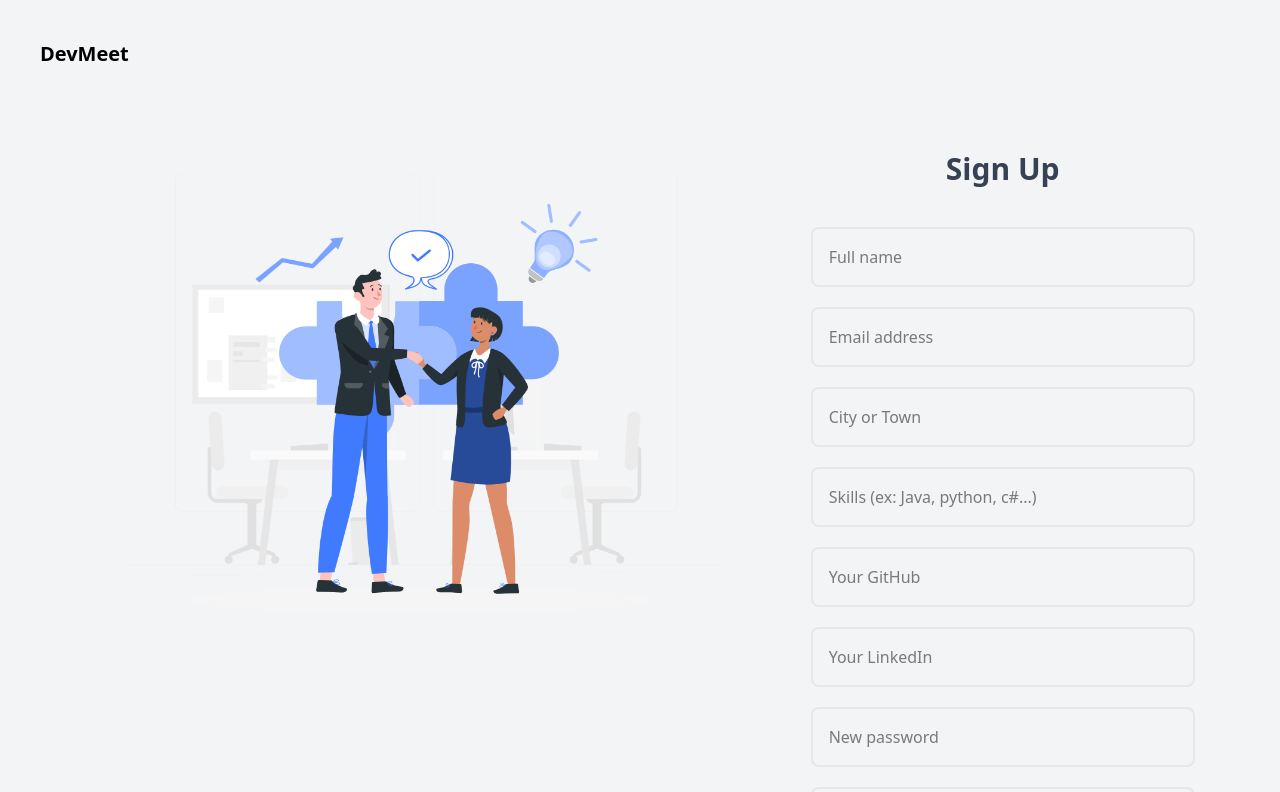
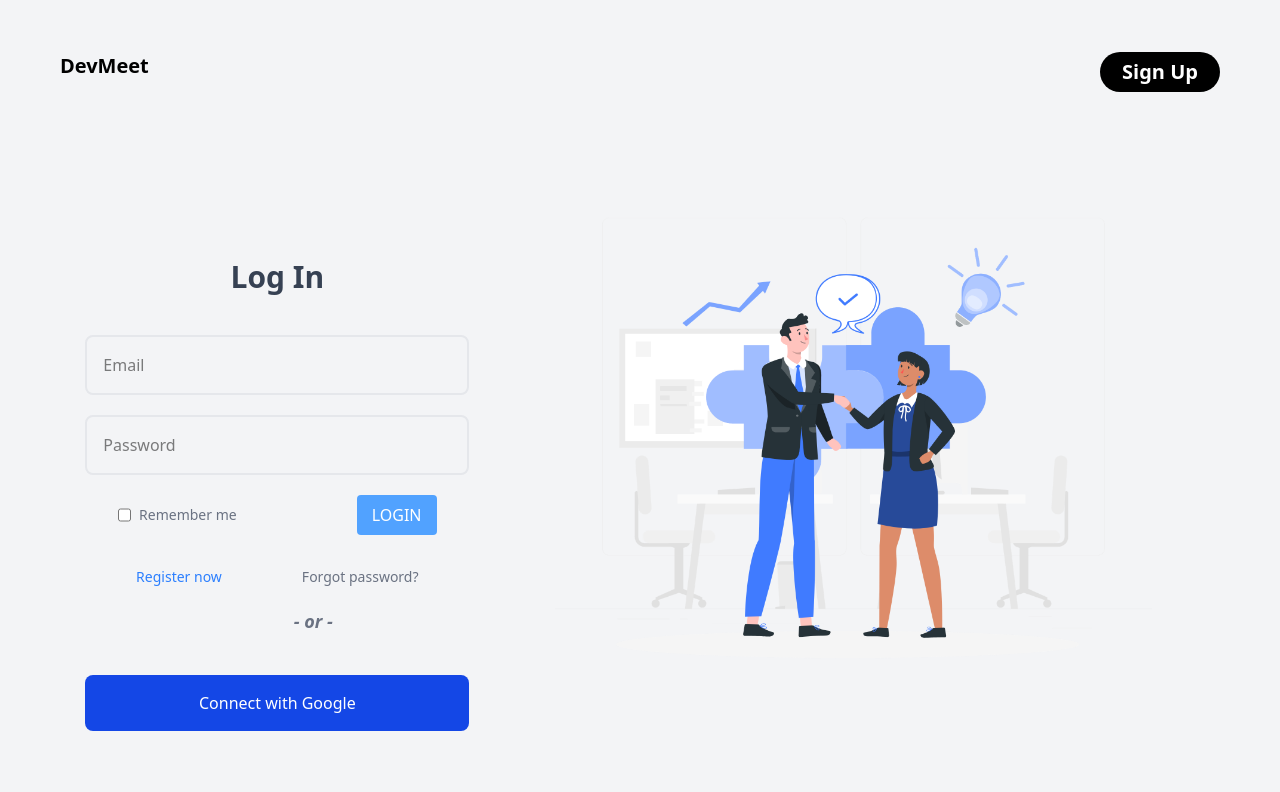
Before and after one commit to fl3tch3r732/DevMeetWeb, a React (Vite) app: page / in a window 1280 px wide. Shown: the top 792 px of the page. Built offline with nearby package versions, Linux system fonts and the light colour scheme.

Commit message:
login error updated

```diff
--- a/package.json
+++ b/package.json
@@ -11,9 +11,11 @@
   },
   "dependencies": {
     "@tailwindcss/vite": "^4.1.3",
+    "axios": "^1.9.0",
     "bcrypt": "^6.0.0",
     "react": "^19.0.0",
     "react-dom": "^19.0.0",
+    "react-router-dom": "^7.6.0",
     "tailwindcss": "^4.1.3"
   },
   "devDependencies": {
--- a/src/App.jsx
+++ b/src/App.jsx
@@ -9,8 +9,9 @@ function App() {
     <div className="App">
 
     <Routes>
-      <Route path="/" element={<SignUp />} />
-      <Route path="/login" element={<LogIn />} /> {/* 👈 THIS */}
+      <Route path="/signup" element={<SignUp />} />
+      <Route path="/" element={<LogIn />} /> {/* 👈 THIS */}
+      <Route path="/Home" element={<Homescreen />} />
     </Routes>
     </div>
   );
--- a/src/screens/LogIn.jsx
+++ b/src/screens/LogIn.jsx
@@ -1,31 +1,76 @@
 import React from 'react'
+import { useState } from 'react'
 import Partnership from '../assets/Partnership.png'
 import Button from '../components/Button'
 import Footer from '../components/Footer'
+import { data, useNavigate } from 'react-router-dom';
+import axios from 'axios';
 
 export default function LogIn() {
-  return (
+
+const [email, setEmail] = useState('');
+const [password, setPassword] = useState('');
+const navigate = useNavigate();
+
+ const handleLogin = async (e) => {
+    e.preventDefault();
+
+    try {
+      const res = await axios.post('http://localhost:3000/api/login', {
+        email,
+        password,
+      });
+
+      const { token, user } = res.data;
+
+      // Store JWT in localStorage
+      localStorage.setItem('token', token);
+      localStorage.setItem('user', JSON.stringify(user));
+
+      alert('Login successful!');
+      navigate('/Home'); // redirect to protected route
+
+      console.log('Server response:', data);
+
+
+    } catch (err) {
+      alert(err.response?.data?.message || 'Login failed');
+    }
+
+  };
+
+
+return (
 <div  className='flex flex-col'>
-  <div className='flex flex-row p-10 bg-gray-100 font-bold text-xl'>
+  <div className='flex flex-row p-5 pt-0 bg-gray-100 font-bold text-xl'>
     <nav className='flex flex-1 flex-row justify-between items-center p-10'>
       <h2>DevMeet</h2>
-      <button className='flex justify-center items-center font-semibold bg-black text-white rounded-full border-gray-2 w-30 h-10 mt-3 cursor-pointer'>Sign Up</button>
+      <button className='flex justify-center items-center font-semibold bg-black text-white rounded-full border-gray-2 w-30 h-10 mt-3 cursor-pointer' onClick={()=>navigate('/')}>Sign Up</button>
     </nav>
   </div>
 
   <div  className="flex justify-center flex-row w-full bg-gray-100">
 
    <div  className='flex justify-center items-center flex-col w-[50%] h-full '>
-      <form action="log-in"  className='flex justify-center items-center flex-col mt-[25%] ml-[30%]'>
+      <form onSubmit={handleLogin}  className='flex justify-center items-center flex-col mt-[25%] ml-[30%]'>
         <h2 className='text-3xl font-semibold mb-10 text-gray-700'>Log In</h2>
-        <input type="text" name="" id="user-info"
-         placeholder='Username or email'
+
+        <input type="email" id="user-info"
+        value={email}
+        onChange={(e) => setEmail(e.target.value)}
+         placeholder='Email'
+         required
          className=' p-4 mb-5 bg-gray-100 rounded-lg top-4 w-96 border-2 border-gray-200 '
         />
-        <input type="password" name="" id="password"
+
+        <input type="password" id="password"
+          value={password}
+          onChange={(e) => setPassword(e.target.value)}
+          required
           placeholder='Password'
           className=' p-4 mb-5 bg-gray-100 rounded-lg top-4 w-96 border-2 border-gray-200 '
         />
+
         <div className='flex flex-row justify-between gap-10'>
            <div className='flex flex-row'>
              <input type="checkbox"
@@ -40,14 +85,11 @@ export default function LogIn() {
                LOGIN
              </button>
         </div>
-
-            <div className='flex gap-20 mt-8'>
-              <a href="#home" className='text-sm text-blue-500'>Register now</a>
-              <a href="" className='text-sm text-gray-500'>Forgot passsword?</a>
+      </form>
+            <div className='flex gap-20 mt-8 ml-[30%]'>
+              <button className='text-sm text-blue-500 cursor-pointer' onClick={()=>navigate('/signup')}>Register now</button>
+              <button className='text-sm text-gray-500 cursor-pointer'>Forgot password?</button>
             </div>
-
-      </form>
-
       <h2 className='p-5 ml-50 text-lg font-semibold text-gray-500 italic'>- or -</h2>
 
      <div className='ml-[30%]'>
--- a/src/screens/SignUp.jsx
+++ b/src/screens/SignUp.jsx
@@ -61,8 +61,8 @@ const handleSubmit = async (e) => {
     console.log('User signed up:', data);
     alert('Signup successful!');
     // Optionally, you can redirect the user to the login page or another page
-    // For example, using react-router-dom:
-    navigate('/login');
+
+    navigate('/');
   0;
   } catch (err) {
     console.error('Signup error:', err.message);
@@ -149,7 +149,8 @@ const handleSubmit = async (e) => {
 
                  <div className='flex gap-20 mt-5'>
                    <h2 className='text-sm text-gray-500'>Already have an account?</h2>
-                   <a href="" className='text-sm text-blue-500'>Log in</a>
+                   {/* <a href="../screens/LogIn" >Log in</a> */}
+                   <button className='text-sm text-blue-500 cursor-pointer' onClick={()=>navigate('/login')}>Log in</button>
                  </div>
 
 
```
Also changed, not shown: 1 other file (tests, documents, lock files or other folders).
